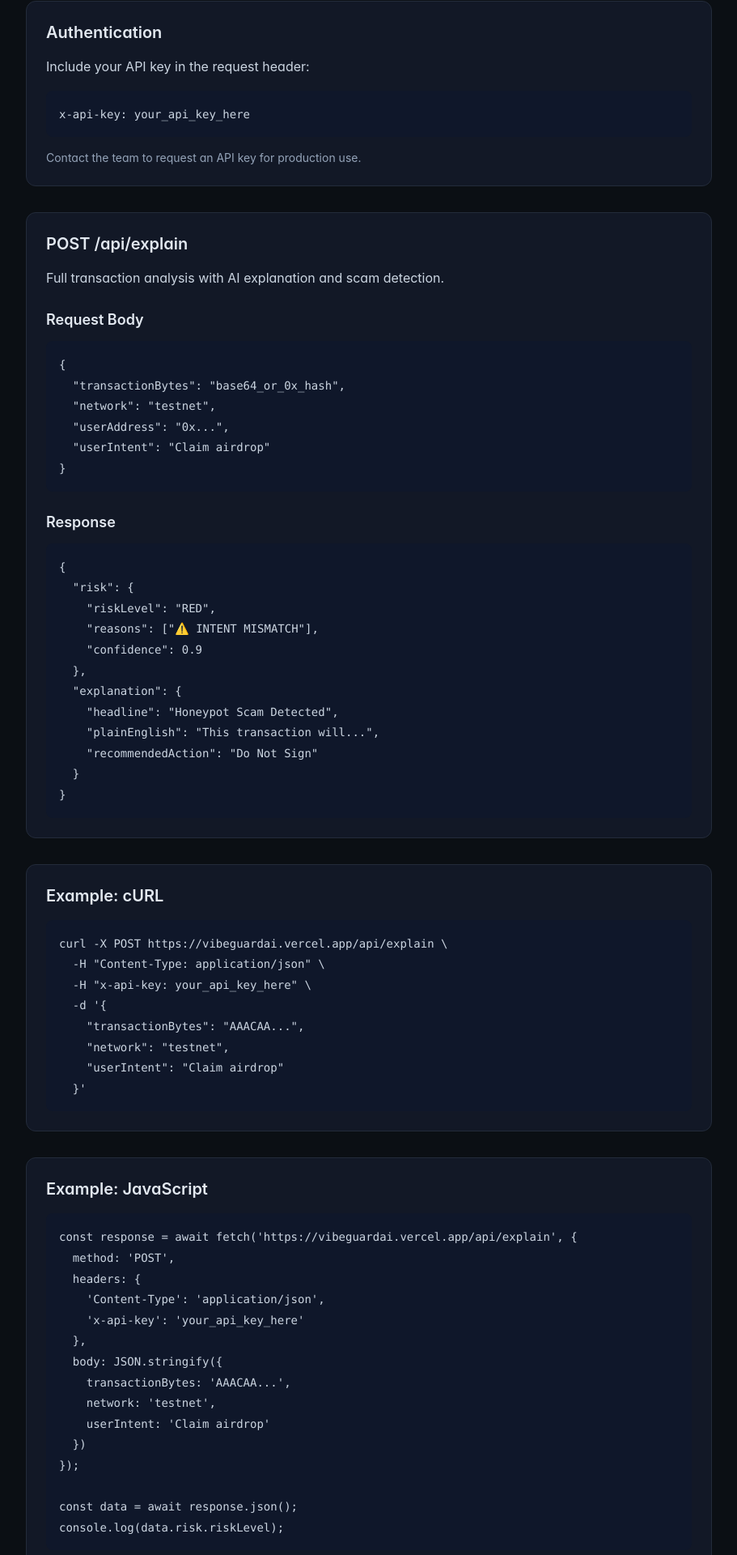
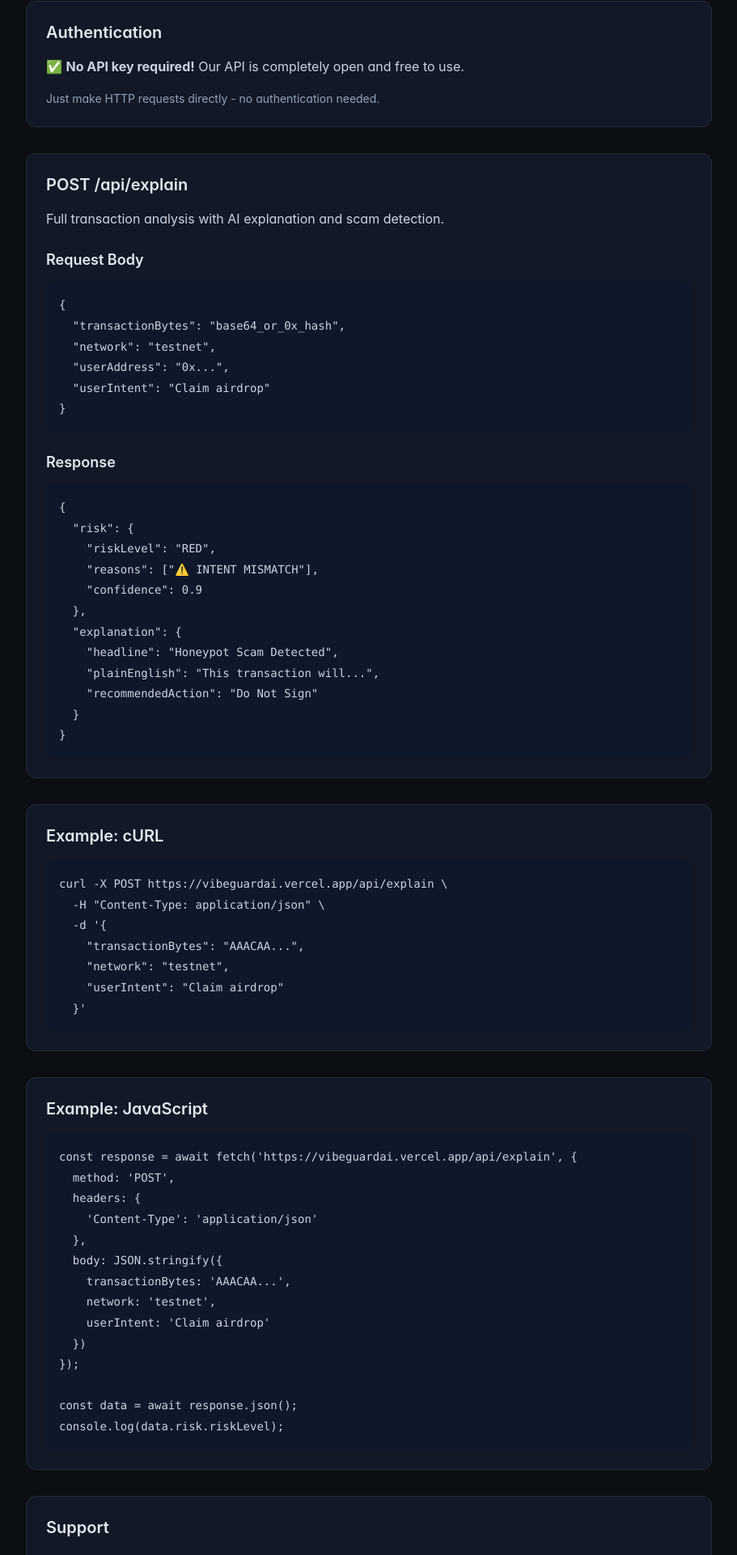
Before and after one commit to mianohh/vibeguard-ai, a Next.js app: page /api-docs in a window 1280 px wide. Shown: the part 324-2244 px from the top of the page at 81% size, without its empty margins (184-1095 px from the left). Built offline with nearby package versions, Linux system fonts and the light colour scheme.

Commit message:
remove fake API key requirement from docs

```diff
--- a/app/api-docs/page.tsx
+++ b/app/api-docs/page.tsx
@@ -27,15 +27,10 @@ export default function ApiDocs() {
         <div className="security-surface p-6 mb-8">
           <h2 className="text-xl font-semibold text-slate-200 mb-4">Authentication</h2>
           <p className="text-slate-300 mb-4">
-            Include your API key in the request header:
+            ✅ <strong>No API key required!</strong> Our API is completely open and free to use.
           </p>
-          <pre className="bg-slate-900 p-4 rounded-lg overflow-x-auto">
-            <code className="text-sm text-slate-300">
-{`x-api-key: your_api_key_here`}
-            </code>
-          </pre>
-          <p className="text-slate-400 text-sm mt-4">
-            Contact the team to request an API key for production use.
+          <p className="text-slate-400 text-sm">
+            Just make HTTP requests directly - no authentication needed.
           </p>
         </div>
 
@@ -86,7 +81,6 @@ export default function ApiDocs() {
             <code className="text-sm text-slate-300">
 {`curl -X POST https://vibeguardai.vercel.app/api/explain \\
   -H "Content-Type: application/json" \\
-  -H "x-api-key: your_api_key_here" \\
   -d '{
     "transactionBytes": "AAACAA...",
     "network": "testnet",
@@ -104,8 +98,7 @@ export default function ApiDocs() {
 {`const response = await fetch('https://vibeguardai.vercel.app/api/explain', {
   method: 'POST',
   headers: {
-    'Content-Type': 'application/json',
-    'x-api-key': 'your_api_key_here'
+    'Content-Type': 'application/json'
   },
   body: JSON.stringify({
     transactionBytes: 'AAACAA...',
@@ -124,7 +117,7 @@ console.log(data.risk.riskLevel);`}
         <div className="security-surface p-6">
           <h2 className="text-xl font-semibold text-slate-200 mb-4">Support</h2>
           <p className="text-slate-300 mb-4">
-            Need help or want to request an API key?
+            Need help integrating the API?
           </p>
           <a
             href="https://github.com/mianohh/vibeguard-ai/issues"
```
